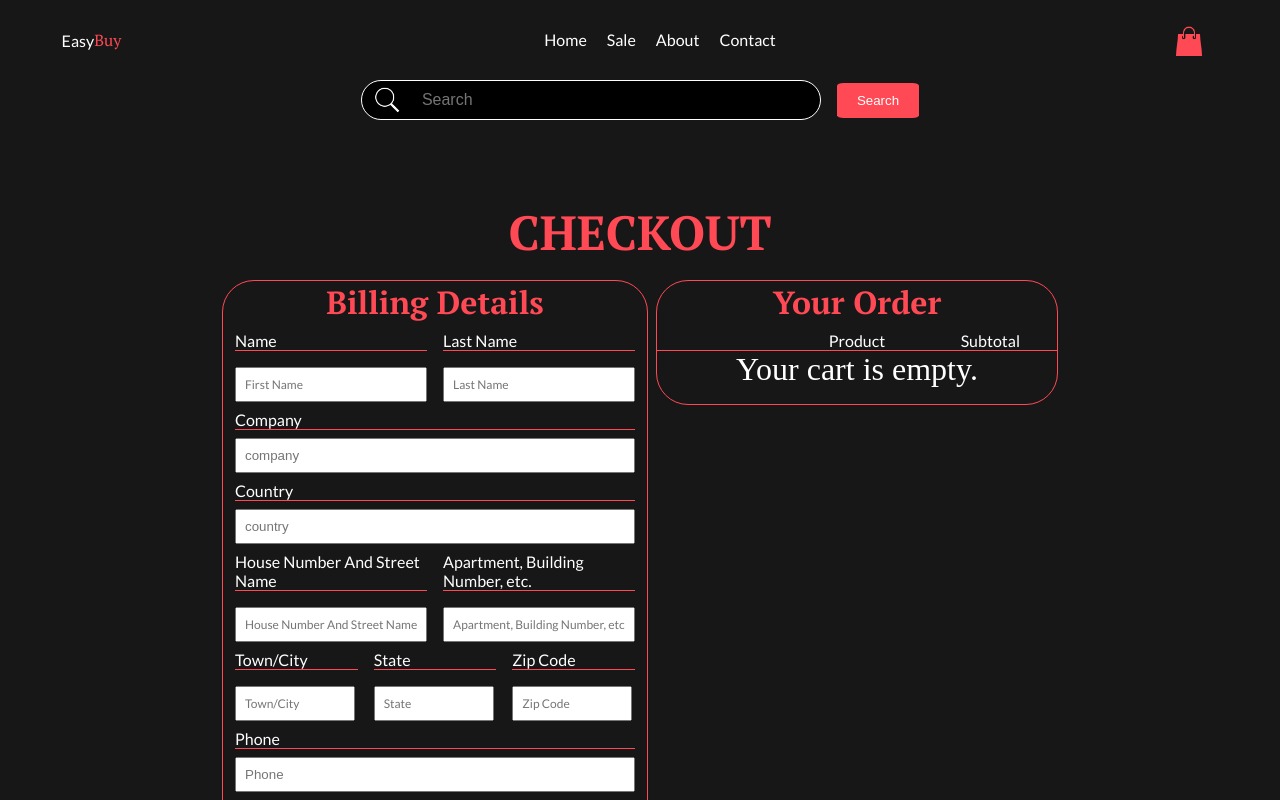
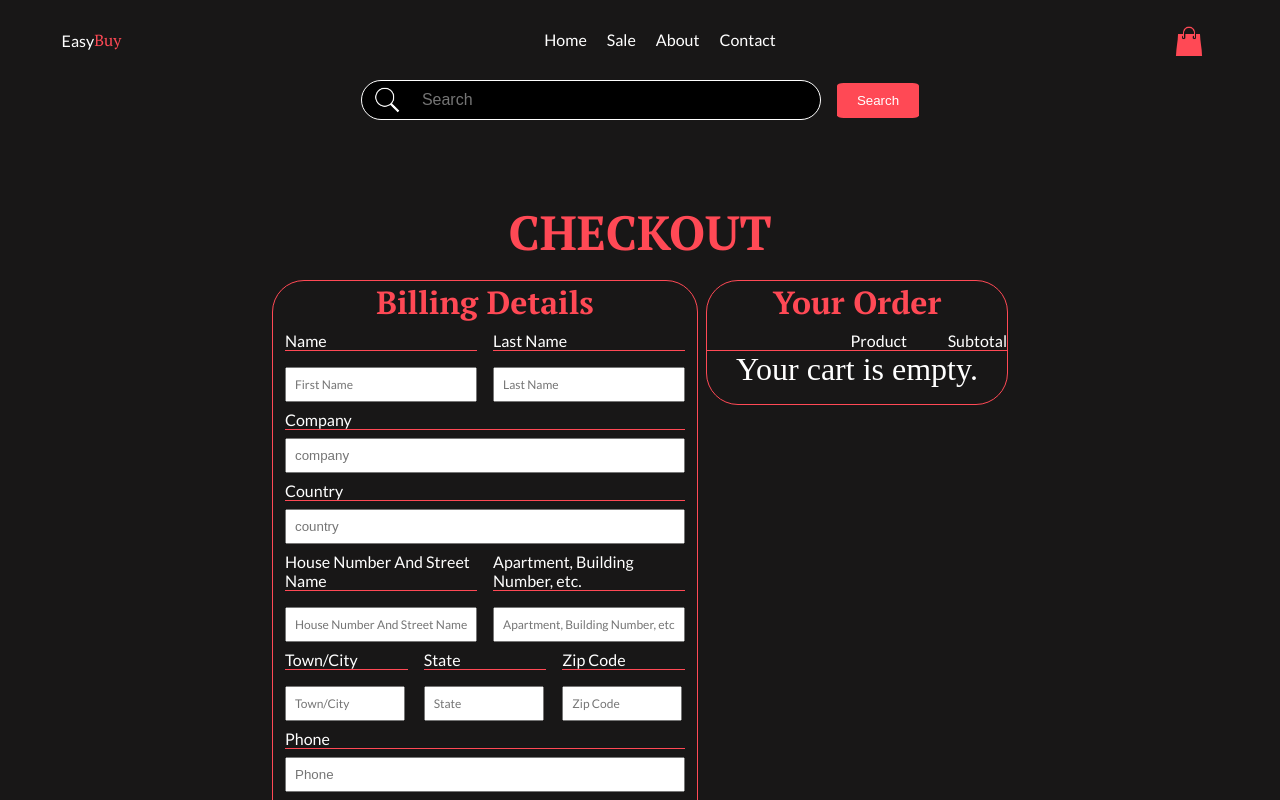
Before and after one commit to lem31/mystore, a React (Vite) app: page /Checkout in a window 1280 px wide. Shown: the top 800 px of the page. Built offline with nearby package versions, Linux system fonts and the light colour scheme; a web font is replaced by a local one.

Commit message:
updated styles on checkout page

```diff
--- a/src/CSS_Modules/Checkout_Page/checkout.module.css
+++ b/src/CSS_Modules/Checkout_Page/checkout.module.css
@@ -1,7 +1,6 @@
 .container_checkout {
   display: flex;
   flex-direction: column;
-
   max-width: 100vw;
   height: auto;
   margin-top: 40px;
@@ -145,14 +144,14 @@
   grid-template-columns: repeat(3, 1fr);
   grid-template-rows: auto;
   color: var(--secondary-color);
-  width: 400px;
+  width: 300px;
   margin-top: 8px;
-  justify-items: center;
+  justify-items: end;
   align-items: center;
 }
 
 .your_order_border_bottom {
-  width: 400px;
+  width: 300px;
   border-bottom: 1px solid var(--tertiary-color);
 }
 
@@ -163,7 +162,7 @@
   border: 1px solid var(--tertiary-color);
   border-radius: 32px;
   width: 100%;
-  max-width: 400px;
+  max-width: 300px;
   height: auto;
 
   padding-bottom: 16px;
```
